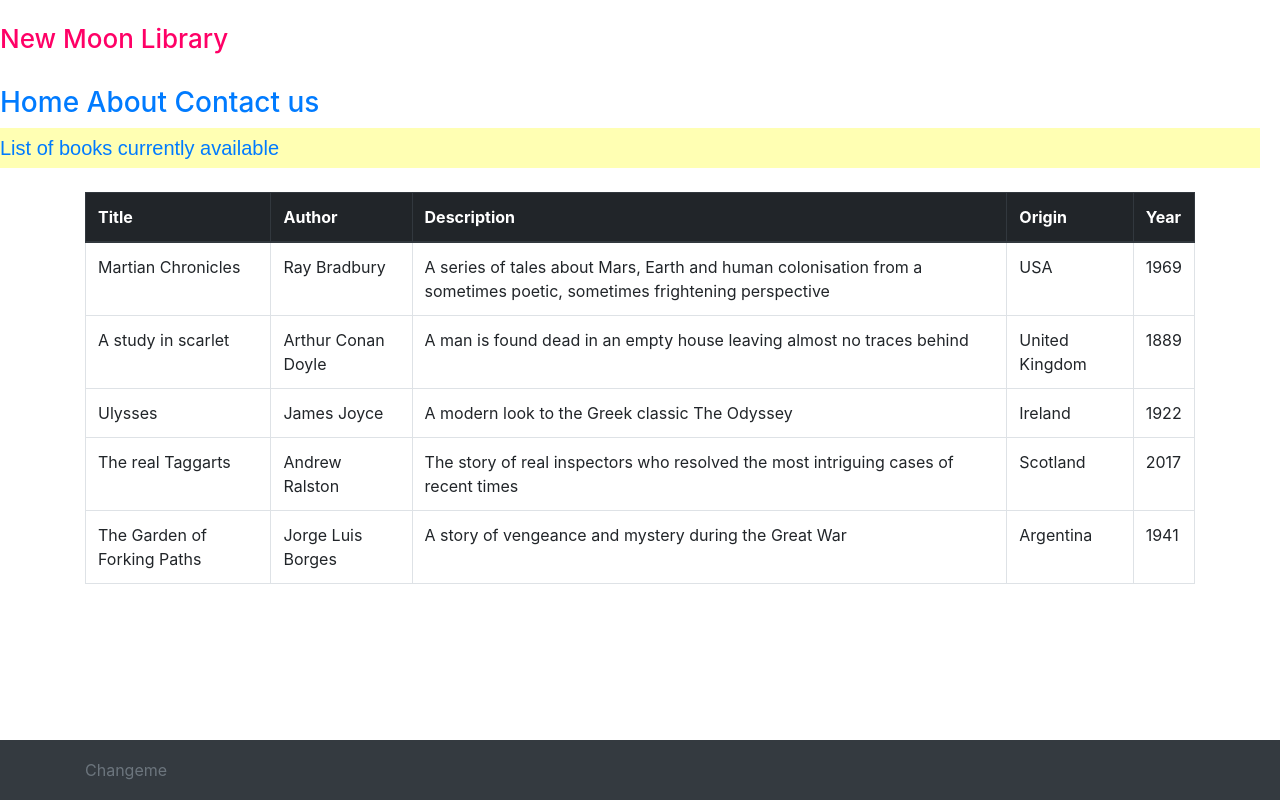
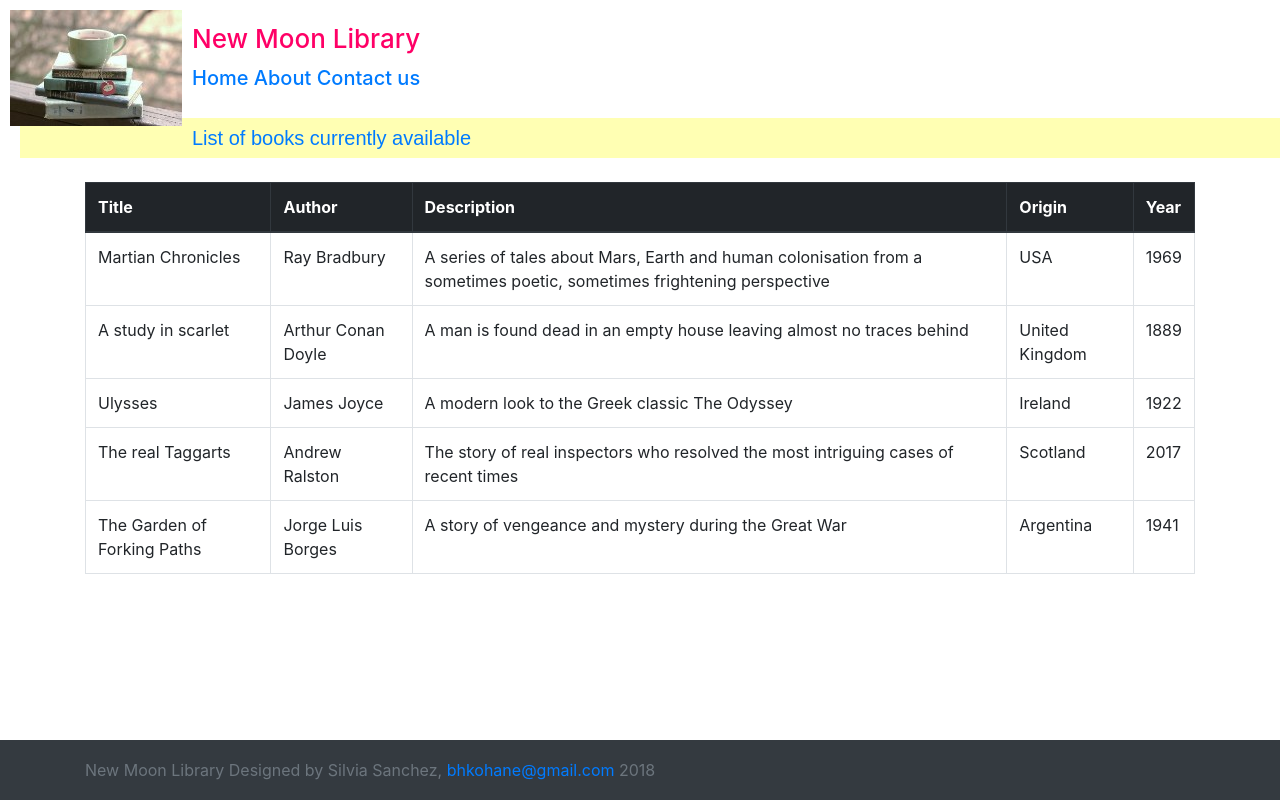
Before and after one commit to Lailah/New-Moon-Library, a plain HTML site: page index.html in a window 1280 px wide. Drawn offline with Linux system fonts and the light colour scheme.

Commit message:
Adding image, footer and header

```diff
--- a/css/custom.css
+++ b/css/custom.css
@@ -15,6 +15,16 @@ body {
     margin-bottom: 60px;
 }
 
+/* Image on top */
+.bookitem {
+    position: relative;
+    top: 10px;
+    float: left;
+    margin-left: 10px;
+    margin-right: 10px;
+}
+
+/* First header */
 .top {
     line-height: 3em;
     text-align: left;
@@ -24,13 +34,23 @@ body {
     vertical-align: baseline;
 }
 
+/* Navigation bar */
+.headindex {
+    vertical-align: text-top;
+    position: relative;
+    bottom: 20px;
+    text-align: left;
+}
+
+/* Header for the table or list of books */
 .fancyheader {
     background-color:  #ffffb3 !important;
     font-family:  Comfortaa, sans-serif !important;
     color: #009900 !important;
-    margin-right: 20px !important;
+    margin-left: 20px !important;
     vertical-align: middle !important;
     bottom: 20px !important;
+    top: 20px;
 }
 
 .footer {
--- a/index.html
+++ b/index.html
@@ -14,12 +14,15 @@
 
 <!-- Main Header -->
 <header>
-    <h1 class="top" >New Moon Library</h1>
+    <h1 class="bookitem">
+        <img src="imgs/teabooks.jpg" alt="Books & a cuppa" />
+    </h1>
+    <h1 class="top h1" >New Moon Library</h1>
     <nav>
-    <h3> <a href="home.html">Home</a>
-         <a href="about.html">About</a>
-         <a href="contactus.html">Contact us</a>
-    </h3>
+    <h4 class="headindex h5"><a href="home.html">Home</a>
+                             <a href="about.html">About</a>
+                             <a href="contactus.html">Contact us</a>
+    </h4>
     </nav>
 </header>
 
@@ -84,12 +87,13 @@
         </tr>
         </tbody>
     </table>
+    <br />
 </div>
 
 <!-- Footer Bar -->
 <footer class="footer bg-dark">
     <div class="container">
-        <span class="text-muted">Changeme</span>
+        <span class="text-muted">New Moon Library Designed by Silvia Sanchez, <a href="mailto:bhkohane@gmail.com">bhkohane@gmail.com</a> 2018</span>
     </div>
 </footer>
 
```
